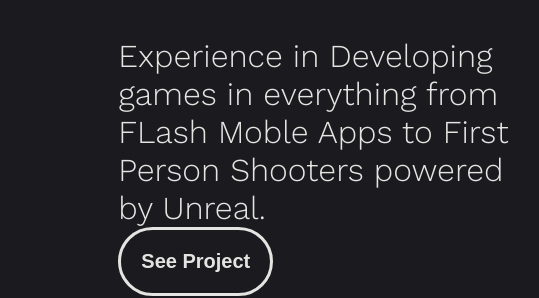
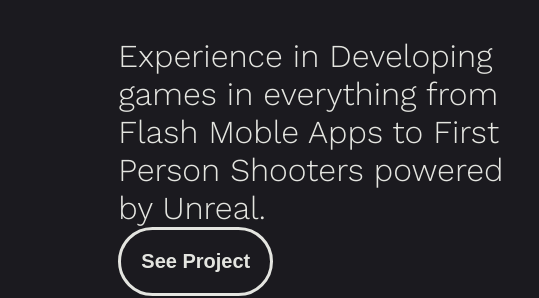
Before and after one commit to MufasaAmir/MufasaAmir.github.io, a plain HTML site: page index.html in a window 1280 px wide. Shown: the part 3141-3439 px from the top of the page, 639-1178 px from the left. Drawn offline with nearby package versions, Linux system fonts and the light colour scheme.

Commit message:
Update index.html

```diff
--- a/index.html
+++ b/index.html
@@ -107,7 +107,7 @@
       <div class="CaptionWrapper">
         <div class="TextBox">
           <h2>Game Design Background</h2>
-          <span>Experience in Developing games in everything from FLash Moble Apps to First Person Shooters powered by Unreal.</span>
+          <span>Experience in Developing games in everything from Flash Moble Apps to First Person Shooters powered by Unreal.</span>
           <a href="https://www.artstation.com/mufasa" target="_blank">
             <button>See Project</button>
           </a>
```
